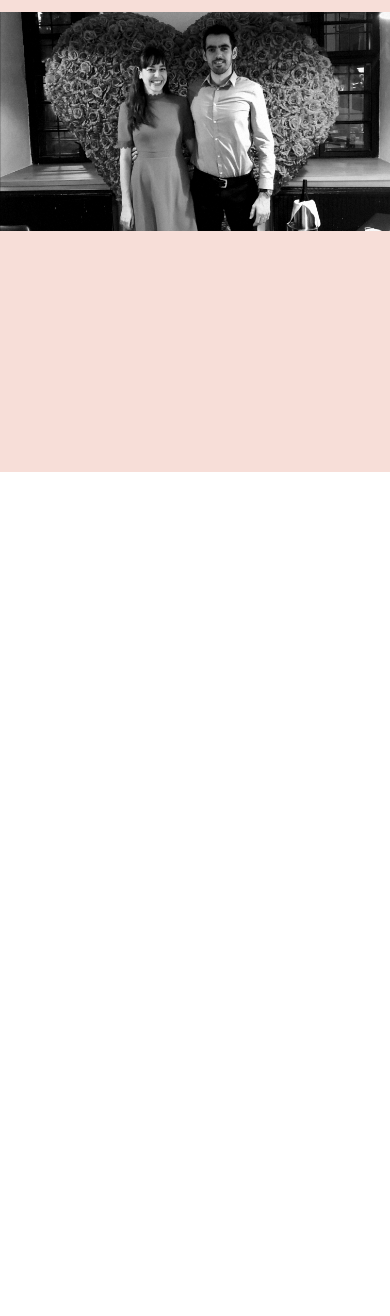
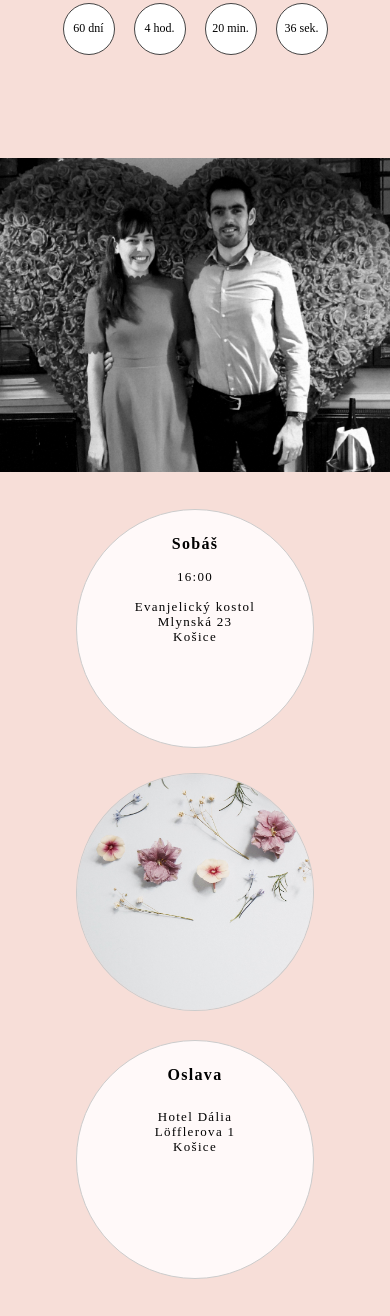
Before and after one commit to attilajakab/svadobny-web, a plain HTML site: page index.html in a window 390 px wide. Shown: the part 372-1688 px from the top of the page. Before the commit the page ends 844 px from the top, so only its background shows below. Drawn offline with Linux system fonts and the light colour scheme; a web font is replaced by a local one.

Commit message:
Where and when section - mobile

```diff
--- a/index.html
+++ b/index.html
@@ -18,7 +18,7 @@
             </div>
             <div>
                 <ul class="navigation-items">
-                    <li class="navigation-item"><a href="#">Kedy a kde</a></li>
+                    <li class="navigation-item"><a href="place-and-date">Kedy a kde</a></li>
                     <li class="navigation-item"><a href="#">Svadobný program</a></li>
                     <li class="navigation-item"><a href="#">Galéria</a></li>
                 </ul>
@@ -38,9 +38,29 @@
                             <div id="seconds" class="countdown__circle"></div>
                         </div>
                     </div>
-                    <div>
+                    <div class="img-container">
                         <img src="./imgs/us.jpg" alt="matka and ati">
                     </div>
+                </div>
+            </section>
+        </div>
+        <div class="row">
+            <section id="place-and-date" class="section-place-and-date">
+                <div class="sobas">
+                    <h3>Sobáš</h3>
+                    <p>16:00</p>
+                    <p>Evanjelický kostol</p>
+                    <p>Mlynská 23</p>
+                    <p>Košice</p>
+                </div>
+                <div class="obrazok">
+                    <img src="./imgs/flowers_1.jpg" alt="flower">
+                </div>
+                <div class="oslava">
+                    <h3>Oslava</h3>
+                    <p>Hotel Dália</p>
+                    <p>Löfflerova 1</p>
+                    <p>Košice</p>
                 </div>
             </section>
         </div>
@@ -73,6 +93,21 @@
                 clearInterval(x);
             }
         }, 1000);
+
+        const anchors = document.querySelectorAll('.navigation-item a');
+
+        for (let i = 0; i < anchors.length; i++) {
+            anchors[i].addEventListener('click', function(event) {
+                event.preventDefault();
+
+                console.log(anchors[i].href);
+
+                document.getElementById(anchors[i].getAttribute('href')).scrollIntoView({
+                    behavior: 'smooth'
+                });
+            });
+        }
+
         </script>
     </script>
 </body>
--- a/styles/styles.css
+++ b/styles/styles.css
@@ -40,7 +40,7 @@
 }
 
 .navigation {
-  position: fixed;
+  position: absolute;
   background-color: #fff;
   width: 100%;
 }
@@ -66,6 +66,10 @@
   padding: 7px 20px;
 }
 
+.navigation-item a:hover {
+  background-color: rgba(247, 222, 216, .9);
+}
+
 /* Section welcome */
 .section-welcome {
   height: 100vh;
@@ -76,17 +80,37 @@
 
 .section-welcome img {
   width: 100%;
+  display: none;
 }
 
 .bude-svadba-container {
   background-color: #F7DED8;
+  display: flex;
+  flex-direction: column;
+  height: 100%;
+}
+
+.bude-svadba-container > * {
+  flex: 1;
+}
+
+.img-container {
+  background-image: url('../imgs/us.jpg');
+  background-size: cover;
+  background-repeat: no-repeat;
+  background-position: 50% 50%;
+}
+
+.bude-svadba {
+  display: flex;
+  flex-direction: column;
+  justify-content: center;
 }
 
 .bude-svadba h1 {
   text-align: center;
   color: #79797A;
   margin-top: 0;
-  padding-top: 20px;
   font-weight: normal;
 }
 
@@ -110,6 +134,69 @@
 
 .countdown__circle + .countdown__circle {
   margin-left: 15px;
+}
+
+/* Section date and place */
+.section-place-and-date {
+  background-color: #F7DED8;
+  width: 100%;
+  height: 100vh;
+  text-align: center;
+  box-sizing: border-box;
+  display: flex;
+  flex-direction: column;
+  justify-content: center;
+  align-items: center;
+}
+
+.section-place-and-date .obrazok img {
+  width: 28vh;
+  border-radius: 50%;
+  border: 1px solid #ccc;
+  margin-bottom: 25px;
+}
+
+.section-place-and-date .sobas {
+  margin-bottom: 25px;
+}
+
+.section-place-and-date .oslava, .section-place-and-date .sobas {
+  background-color: #FFF9F9;
+  width: 28vh;
+  height: 28vh;
+  border-radius: 50%;
+  border: 1px solid #ccc;
+  font-size: 13px;
+  letter-spacing: 1.3px;
+}
+
+.section-place-and-date .sobas h3:nth-child(1), .section-place-and-date .oslava h3:nth-child(1) {
+  margin-top: 25px;
+  font-size: 16px;
+}
+
+/* kostol */
+.section-place-and-date .sobas p:nth-child(3) {
+  margin-bottom: 0;
+  margin-top: 15px;
+}
+
+/* ulica */
+.section-place-and-date .sobas p:nth-child(4) {
+  margin: 0;
+}
+
+/* mesto */
+.section-place-and-date .sobas p:nth-child(5) {
+  margin: 0;
+}
+
+.section-place-and-date .oslava p {
+  margin: 0;
+}
+
+.section-place-and-date .oslava p:nth-child(2) {
+  margin-top: 25px;
 }
 
 /* Small devices (portrait tablets and large phones, 600px and up) */
@@ -153,12 +240,18 @@
   }
 
   .section-welcome img {
+    display: inline-block;
     transform: translateX(160px);
   }
 
   .bude-svadba-container {
     position: relative;
     overflow: hidden;
+    height: auto;
+  }
+
+  .img-container {
+    background-image: none;
   }
 
   .bude-svadba {
```
Also changed, not shown: imgs/flowers_1.jpg (added).
